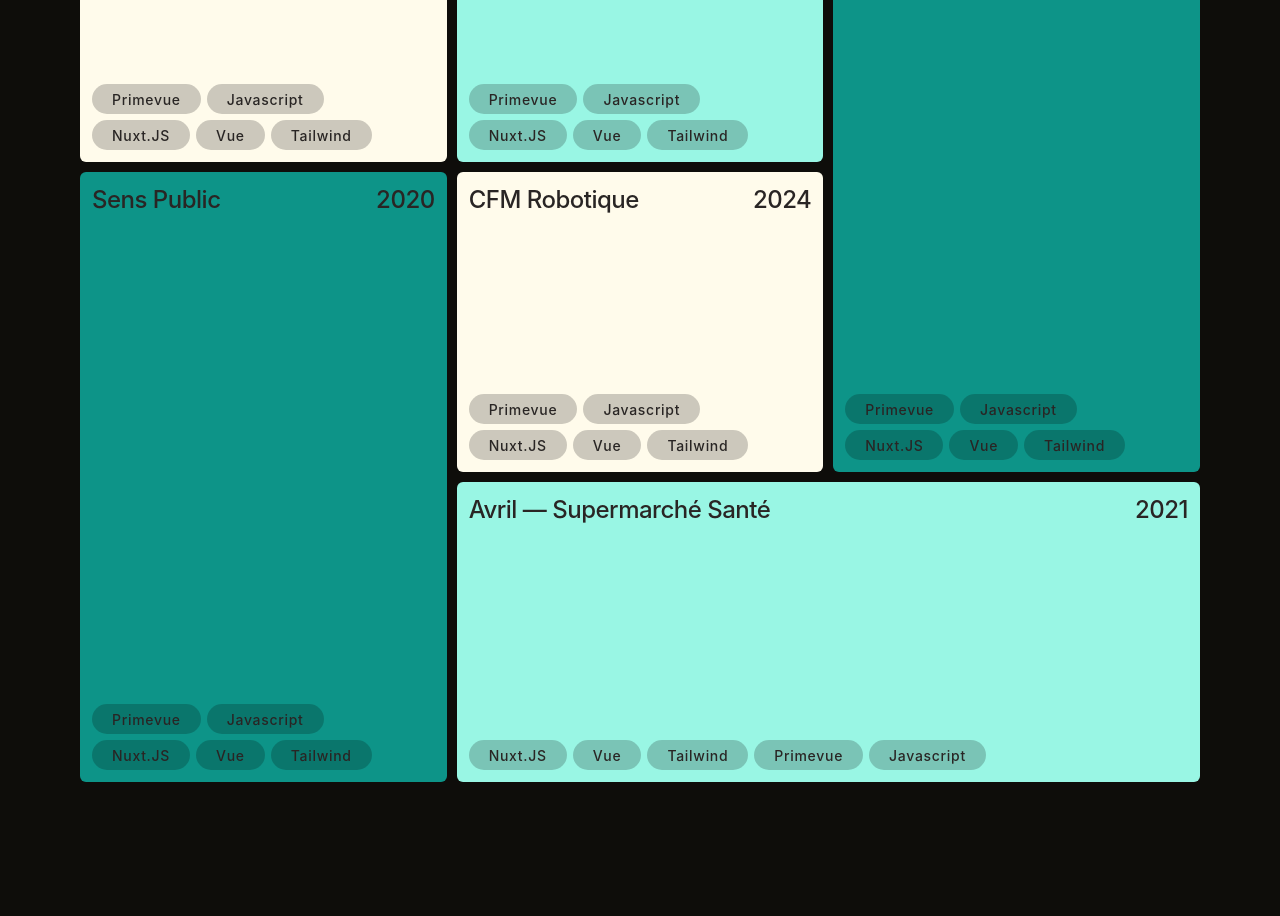
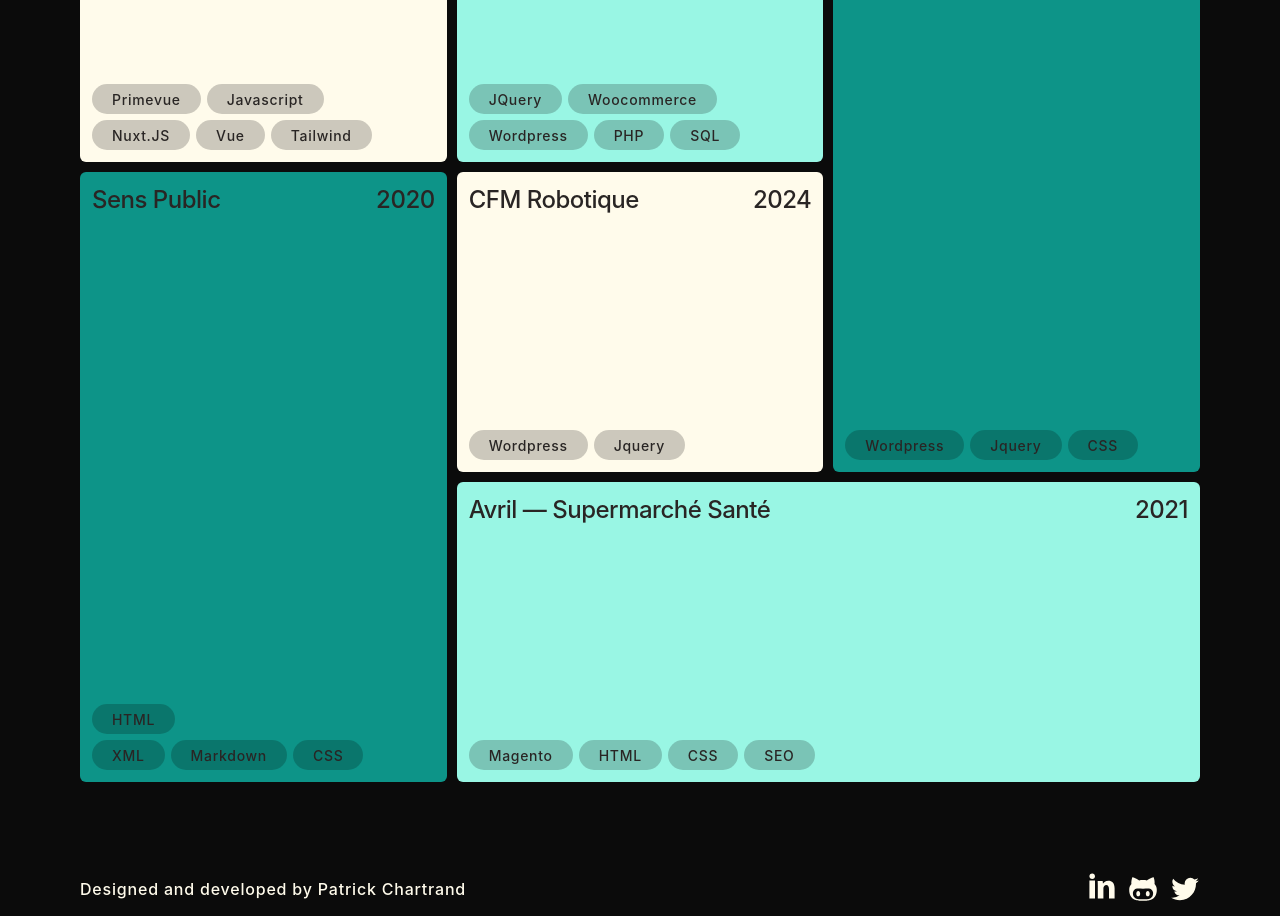
Before and after one commit to patrickchartrand/peppermint, a Nuxt app: page / in a window 1280 px wide. Shown: the part 1780-2696 px from the top of the page. Before the commit the page ends 2642 px from the top, so only its background shows below. Built offline with nearby package versions, Linux system fonts and the light colour scheme.

Commit message:
refactor

```diff
--- a/assets/css/style.css
+++ b/assets/css/style.css
@@ -27,6 +27,7 @@
 
 html {
     -webkit-font-smoothing: antialiased;
+    scroll-behavior: smooth;
 }
 
 * {
--- a/components/Common/Masonry.vue
+++ b/components/Common/Masonry.vue
@@ -1,7 +1,7 @@
 <template>
     <div class="text-stone-800">
         <div class="grid-wrapper">
-            <div class="relative !overflow-hidden w-full h-full p-3 bg-amber-50 flex flex-col !justify-between gap-10" @click="navigateTo('beaulieucanada.com', { external: true })">
+            <div class="relative !overflow-hidden w-full h-full p-3 bg-amber-50 flex flex-col !justify-between gap-10" @click="navigateTo('https://beaulieucanada.com', { external: true, open: { target: '_blank' } })">
                 <div class="w-full flex justify-between">
                     <span class="font-medium text-2xl">Beaulieu Canada</span>
                     <span class="font-medium text-2xl text-right">2025</span>
@@ -17,23 +17,23 @@
                     <Badge :text="'Javascript'" />
                 </div>
             </div>
-            <div class="relative !overflow-hidden w-full h-full p-3 bg-teal-200 flex flex-col !justify-between gap-10" @click="navigateTo('diyrobotics.com', { external: true })">
+            <div class="relative !overflow-hidden w-full h-full p-3 bg-teal-200 flex flex-col !justify-between gap-10" @click="navigateTo('https://diy-robotics.com', { external: true, open: { target: '_blank' } })">
                 <div class="w-full flex justify-between">
                     <span class="font-medium text-2xl">DIY Robotics</span>
                     <span class="font-medium text-2xl text-right">2024</span>
                 </div>
                 <div class="url h-fit w-full leading-[0.75] tracking-wide text-7xl font-light break-words">
-                    diyrobotics.com
+                    diy-robotics.com
                 </div>
                 <div class="badges w-full flex flex-wrap-reverse gap-1.5">
-                    <Badge :text="'Nuxt.JS'" />
-                    <Badge :text="'Vue'" />
-                    <Badge :text="'Tailwind'" />
-                    <Badge :text="'Primevue'" />
-                    <Badge :text="'Javascript'" />
+                    <Badge :text="'Wordpress'" />
+                    <Badge :text="'PHP'" />
+                    <Badge :text="'SQL'" />
+                    <Badge :text="'JQuery'" />
+                    <Badge :text="'Woocommerce'" />
                 </div>
             </div>
-            <div class="tall relative !overflow-hidden w-full h-full p-3 bg-teal-600 flex flex-col !justify-between gap-10" @click="navigateTo('clariprod.com', { external: true })">
+            <div class="tall relative !overflow-hidden w-full h-full p-3 bg-teal-600 flex flex-col !justify-between gap-10" @click="navigateTo('https://clariprod.com', { external: true, open: { target: '_blank' } })">
                 <div class="w-full flex justify-between">
                     <span class="font-medium text-2xl">Clariprod</span>
                     <span class="font-medium text-2xl text-right">2024</span>
@@ -42,30 +42,27 @@
                     clariprod.com
                 </div>
                 <div class="badges w-full flex flex-wrap-reverse gap-1.5">
-                    <Badge :text="'Nuxt.JS'" />
-                    <Badge :text="'Vue'" />
-                    <Badge :text="'Tailwind'" />
-                    <Badge :text="'Primevue'" />
-                    <Badge :text="'Javascript'" />
+                    <Badge :text="'Wordpress'" />
+                    <Badge :text="'Jquery'" />
+                    <Badge :text="'CSS'" />
                 </div>
             </div>
-            <div class="tall relative !overflow-hidden w-full h-full p-3 bg-teal-600 flex flex-col !justify-between gap-10" @click="navigateTo('senspublic.com', { external: true })">
+            <div class="tall relative !overflow-hidden w-full h-full p-3 bg-teal-600 flex flex-col !justify-between gap-10" @click="navigateTo('https://sens-public.org', { external: true, open: { target: '_blank' } })">
                 <div class="w-full flex justify-between">
                     <span class="font-medium text-2xl">Sens Public</span>
                     <span class="font-medium text-2xl text-right">2020</span>
                 </div>
                 <div class="url h-fit w-full leading-[0.75] tracking-wide text-7xl font-light break-words">
-                    senspublic.com
+                    sens-public.org
                 </div>
                 <div class="badges w-full flex flex-wrap-reverse gap-1.5">
-                    <Badge :text="'Nuxt.JS'" />
-                    <Badge :text="'Vue'" />
-                    <Badge :text="'Tailwind'" />
-                    <Badge :text="'Primevue'" />
-                    <Badge :text="'Javascript'" />
+                    <Badge :text="'XML'" />
+                    <Badge :text="'Markdown'" />
+                    <Badge :text="'CSS'" />
+                    <Badge :text="'HTML'" />
                 </div>
             </div>
-            <div class="relative !overflow-hidden w-full h-full p-3 bg-amber-50 flex flex-col !justify-between gap-10" @click="navigateTo('cfmrobotique.com', { external: true })">
+            <div class="relative !overflow-hidden w-full h-full p-3 bg-amber-50 flex flex-col !justify-between gap-10" @click="navigateTo('https://cfmrobotique.com', { external: true, open: { target: '_blank' } })">
                 <div class="w-full flex justify-between">
                     <span class="font-medium text-2xl">CFM Robotique</span>
                     <span class="font-medium text-2xl text-right">2024</span>
@@ -74,27 +71,23 @@
                     cfmrobotique.com
                 </div>
                 <div class="badges w-full flex flex-wrap-reverse gap-1.5">
-                    <Badge :text="'Nuxt.JS'" />
-                    <Badge :text="'Vue'" />
-                    <Badge :text="'Tailwind'" />
-                    <Badge :text="'Primevue'" />
-                    <Badge :text="'Javascript'" />
+                    <Badge :text="'Wordpress'" />
+                    <Badge :text="'Jquery'" />
                 </div>
             </div>
-            <div class="wide relative !overflow-hidden w-full h-full p-3 bg-teal-200 flex flex-col !justify-between gap-10" @click="navigateTo('avril.com', { external: true })">
+            <div class="wide relative !overflow-hidden w-full h-full p-3 bg-teal-200 flex flex-col !justify-between gap-10" @click="navigateTo('https://avril.ca', { external: true, open: { target: '_blank' } })">
                 <div class="w-full flex justify-between">
                     <span class="font-medium text-2xl">Avril &mdash; Supermarché Santé</span>
                     <span class="font-medium text-2xl text-right">2021</span>
                 </div>
                 <div class="url h-fit w-full leading-[0.75] tracking-wide text-7xl font-light break-words">
-                    avril.com
+                    avril.ca
                 </div>
                 <div class="badges w-full flex flex-wrap-reverse gap-1.5">
-                    <Badge :text="'Nuxt.JS'" />
-                    <Badge :text="'Vue'" />
-                    <Badge :text="'Tailwind'" />
-                    <Badge :text="'Primevue'" />
-                    <Badge :text="'Javascript'" />
+                    <Badge :text="'Magento'" />
+                    <Badge :text="'HTML'" />
+                    <Badge :text="'CSS'" />
+                    <Badge :text="'SEO'" />
                 </div>
             </div>
         </div>
--- a/layouts/default.vue
+++ b/layouts/default.vue
@@ -4,6 +4,7 @@
 const { width } = useWindowSize()
 const { y } = useWindowScroll()
 
+const isLoading = ref<boolean>(true)
 const isMouseOver = ref<boolean>(false)
 const isClicked = ref<boolean>(false)
 const isTimeout = ref<boolean>(false)
@@ -52,6 +53,22 @@
         })
     }
 })
+
+onBeforeMount(() => {
+    const nuxtApp = useNuxtApp()
+    nuxtApp.hook("page:finish", () => {
+        window.scrollTo(0, 0)
+    })
+})
+
+onMounted(() => {
+    const router = useRouter()
+    router.push({ hash: undefined })
+
+    setTimeout(() => {
+        isLoading.value = false
+    }, 5000)
+})
 </script>
 
 <template>
@@ -82,22 +99,64 @@
     </aside>
     <main class="px-10 md:px-20">
         <slot />
+        <div v-if="isLoading" class="bg-[#0b0b0b] absolute z-50 top-0 left-0 h-screen w-screen flex items-center justify-center">
+            <i class="loader" />
+        </div>
     </main>
-    <footer>
-
+    <footer class="md:flex flex-row-reverse justify-between items-center px-10 md:px-20 my-3">
+        <div class="text-amber-50 flex justify-center md:justify-start items-center gap-3">
+            <NuxtLink to="https://www.linkedin.com/in/patrick-chartrand-6b4331235/" target="_blank">
+                <svg style="margin-top: -5px;" xmlns="http://www.w3.org/2000/svg" width="28" height="28" viewBox="0 0 20 20"><path fill="currentColor" d="M5 3c0 1.062-.71 1.976-2.001 1.976C1.784 4.976 1 4.114 1 3.052C1 1.962 1.76 1 3 1s1.976.91 2 2M1 19V6h4v13zm6-8.556c0-1.545-.051-2.836-.102-3.951h3.594l.178 1.723h.076c.506-.811 1.746-2 3.822-2C17.1 6.216 19 7.911 19 11.558V19h-4v-6.861c0-1.594-.607-2.81-2-2.81c-1.062 0-1.594.86-1.873 1.569c-.102.254-.127.608-.127.963V19H7z"/></svg>
+            </NuxtLink>
+            <NuxtLink to="https://github.com/patrickchartrand" target="_blank">
+                <svg xmlns="http://www.w3.org/2000/svg" width="30" height="30" viewBox="0 0 20 20"><path fill="currentColor" d="M13.18 11.309c-.718 0-1.3.807-1.3 1.799c0 .994.582 1.801 1.3 1.801s1.3-.807 1.3-1.801c-.001-.992-.582-1.799-1.3-1.799m4.526-4.683c.149-.365.155-2.439-.635-4.426c0 0-1.811.199-4.551 2.08c-.575-.16-1.548-.238-2.519-.238c-.973 0-1.945.078-2.52.238C4.74 2.399 2.929 2.2 2.929 2.2c-.789 1.987-.781 4.061-.634 4.426C1.367 7.634.8 8.845.8 10.497c0 7.186 5.963 7.301 7.467 7.301l1.734.002l1.732-.002c1.506 0 7.467-.115 7.467-7.301c0-1.652-.566-2.863-1.494-3.871m-7.678 10.289h-.056c-3.771 0-6.709-.449-6.709-4.115c0-.879.31-1.693 1.047-2.369C5.537 9.304 7.615 9.9 9.972 9.9h.056c2.357 0 4.436-.596 5.664.531c.735.676 1.045 1.49 1.045 2.369c0 3.666-2.937 4.115-6.709 4.115m-3.207-5.606c-.718 0-1.3.807-1.3 1.799c0 .994.582 1.801 1.3 1.801s1.301-.807 1.301-1.801c0-.992-.582-1.799-1.301-1.799"/></svg>
+            </NuxtLink>
+            <NuxtLink to="https://x.com/p_chartrand" target="_blank">
+                <svg xmlns="http://www.w3.org/2000/svg" width="30" height="30" viewBox="0 0 20 20"><path fill="currentColor" d="M17.316 6.246q.011.244.011.488c0 4.99-3.797 10.742-10.74 10.742c-2.133 0-4.116-.625-5.787-1.697a7.58 7.58 0 0 0 5.588-1.562a3.78 3.78 0 0 1-3.526-2.621a3.86 3.86 0 0 0 1.705-.065a3.78 3.78 0 0 1-3.028-3.703v-.047a3.8 3.8 0 0 0 1.71.473a3.775 3.775 0 0 1-1.168-5.041a10.72 10.72 0 0 0 7.781 3.945a3.8 3.8 0 0 1-.097-.861a3.773 3.773 0 0 1 3.774-3.773a3.77 3.77 0 0 1 2.756 1.191a7.6 7.6 0 0 0 2.397-.916a3.8 3.8 0 0 1-1.66 2.088a7.6 7.6 0 0 0 2.168-.594a7.6 7.6 0 0 1-1.884 1.953"/></svg>
+            </NuxtLink>
+        </div>
+        <h1 class="text-amber-50 font-medium tracking-wider text-base text-center md:text-start">Designed and developed by Patrick Chartrand</h1>
     </footer>
 </template>
 
 <style>
-    html, body {
-        background-color: #0e0d0a;
-        /*background: url('@/assets/images/bg.png');
-        filter: sepia(100%);*/
+    html:has(.loader) {
+        overflow: hidden;
+    }
+    .loader {
+        width: 40px;
+        height: 20px;
+        background: #14b8a6;
+        position: relative;
+        animation: l19-0 1.5s infinite linear;
+    }
+    .loader:before,
+    .loader:after {
+        content:"";
+        position: absolute;
+        background: inherit;
+        bottom: 100%;
+        width: 50%;
+        height: 100%;
+        animation: inherit;
+        animation-name: l19-1;
+    }
+    .loader:before {
+        left:0;
+        --s:-1,1;
+    }
+    .loader:after {
+        right:0;
+    }
+    @keyframes l19-0 {
+        0%,30%   {transform:translateY(0)     scaleY(1)}
+        49.99%   {transform:translateY(-50%)  scaleY(1)}
+        50%      {transform:translateY(-50%)  scaleY(-1)}
+        70%,100% {transform:translateY(-100%) scaleY(-1)}
+    }
+    @keyframes l19-1 {
+        0%,10%,90%,100% {transform: scale(var(--s,1)) translate(0)}
+        30%,70%         {transform: scale(var(--s,1)) translate(20px)}
+        50%             {transform: scale(var(--s,1)) translate(20px,20px)}
     }
 </style>
-
-<!--<style>
-    * {
-        cursor: url("@/assets/images/dot.png"), auto !important;
-    }
-</style>-->
--- a/nuxt.config.ts
+++ b/nuxt.config.ts
@@ -11,7 +11,7 @@
         { hid: 'description', name: 'description', content: 'Patrick Chartrand' },
       ],
       link: [
-        { rel: 'icon', type: 'image/x-icon', href: '/favicon.ico' },
+        { rel: 'icon', type: 'image/x-icon', href: './favicon.ico' },
       ],
       script: []
     },
--- a/pages/index.vue
+++ b/pages/index.vue
@@ -1,10 +1,12 @@
 <template>
     <article class="py-20 h-full w-full flex items-center group">
         <div class="text-4xl md:text-6xl w-full md:w-11/12">
-            <p class="text-amber-50 font-medium m-0 flex gap-2 h-20 md:h-auto leading-none">Hello. <CommonTypewriter :writing="['I\'m a Patrick.', 'I\'m a Javascript enthusiast.', 'I\'m an avid learner.', 'I\'m a digital artisan.']" /></p>
+            <p class="text-amber-50 font-medium m-0 flex gap-2 h-28 md:h-auto leading-none">Hello. <CommonTypewriter :writing="['I\'m a Patrick.', 'I\'m a Javascript enthusiast.', 'I\'m an avid learner.', 'I\'m a digital artisan.']" /></p>
             <p class="text-stone-500 m-0 leading-none">I'm an interdisciplinary frontend Developer living in Granby, Quebec. Currently I work at <a class="text-teal-500 opacity-100 md:text-inherit cursor-pointer md:opacity-60 group-hover:opacity-100 group-hover:text-teal-500 transition-all duration-300 leading-none">Beaulieu Canada</a>, transforming how we experience internet.</p>
             <br class="mt-10 md:mt-0">
-            <Button :label="'view my curriculum'" :action="null" :isBasic="true" />
+            <a href="/pchartrandCV.pdf" download style="pointer-events: none;">
+                <Button :label="'view my curriculum'" :action="null" :isBasic="true" />
+            </a>
         </div>
     </article>
     <section id="about" class="py-20 h-full flex md:items-center">
```
Also changed, not shown: app.vue (line endings or trailing spaces), assets/images/dot.png (deleted), 1 other file (tests, documents, lock files or other folders).
